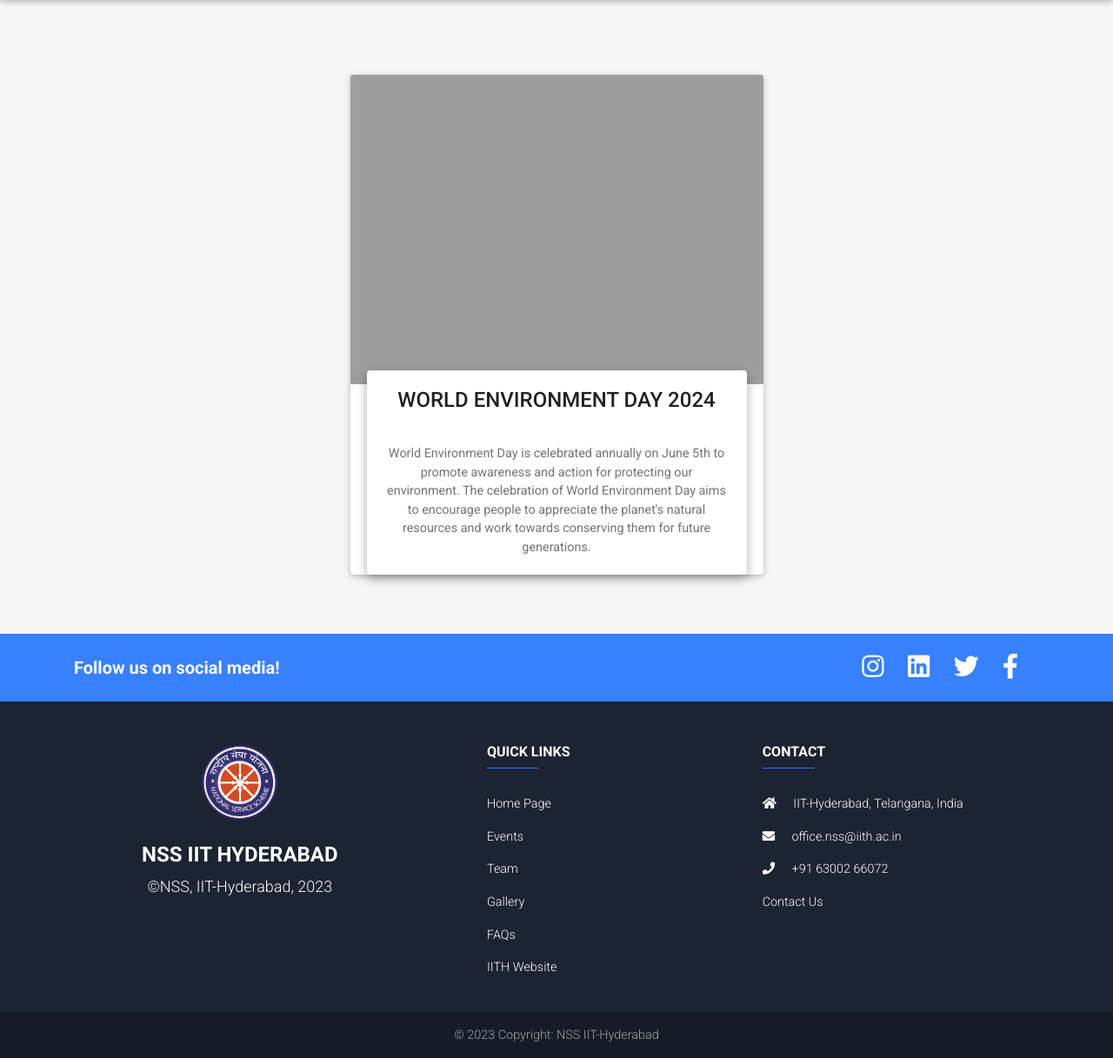
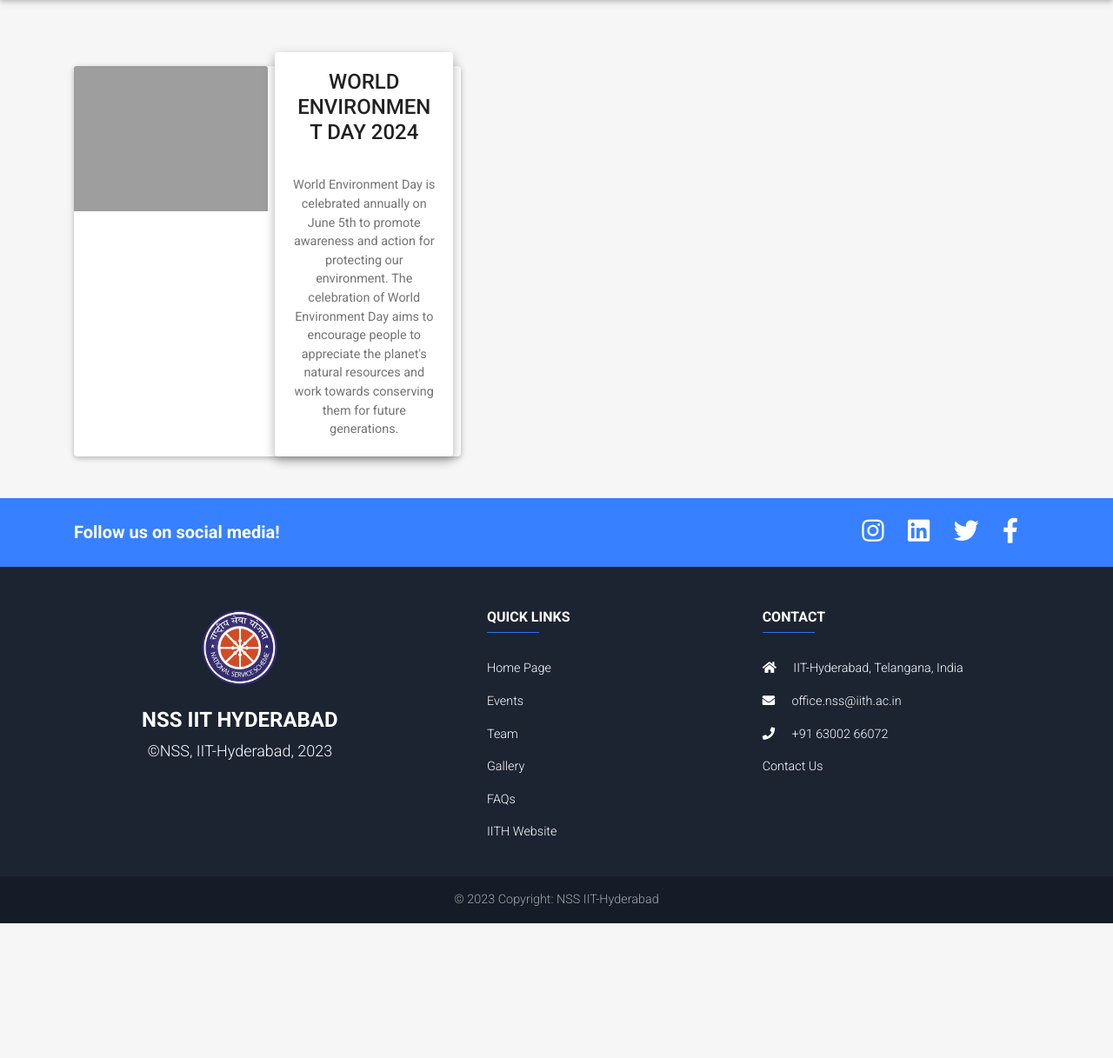
Before and after one commit to iith-nss/iith_nss_jekyll, a Jekyll site: the page built from events/online-events.html, in a window 1280 px wide and 1217 px high. Shown: the whole window at 87% size. Built offline with Jekyll 4.4.1, drawn with Linux system fonts in a browser that asks for light colours; nearby versions of some CDN libraries.

Commit message:
Testing card layout change

```diff
--- a/events/online-events.html
+++ b/events/online-events.html
@@ -4,18 +4,10 @@ title: Online Events
 ---
 <div class="container">
   <div class="row">
-      <div class="container col-md-5" style="padding: 10px 0px 20px">
+    <div class="col-md-5">
       <div class="card card-cascade wider reverse">
-          <!-- Card image -->
-          <div class="view view-cascade overlay">
-            <img
-              class="card-img-top"
-              style="max-width: 100%; height: auto; object-fit: cover;"
-              src="../assets/images/event-posters/Poster Final(resized).png"
-              alt="Card image cap"
-            />
-            <div class="mask rgba-white-slight"></div>
-          </div>
+        <div class="row no-gutters">
+          <div class="col-md-6 order-md-2">
             <!-- Card content -->
             <div class="card-body card-body-cascade text-center">
               <!-- Trigger the modal on click -->
@@ -31,8 +23,21 @@ title: Online Events
               </a>
             </div>
           </div>
+          <div class="col-md-6 order-md-1">
+            <!-- Card image -->
+            <div class="view view-cascade overlay">
+              <img
+                class="card-img-top"
+                style="max-width: 100%; height: auto; object-fit: cover;"
+                src="../assets/images/event-posters/Poster Final(resized).png"
+                alt="Card image cap"
+              />
+              <div class="mask rgba-white-slight"></div>
             </div>
-      <!-- Card -->
+          </div>
+        </div>
+      </div>
+    </div>
   </div>
 </div>
 
```
Lines whose indentation alone changed are shown as unchanged.
